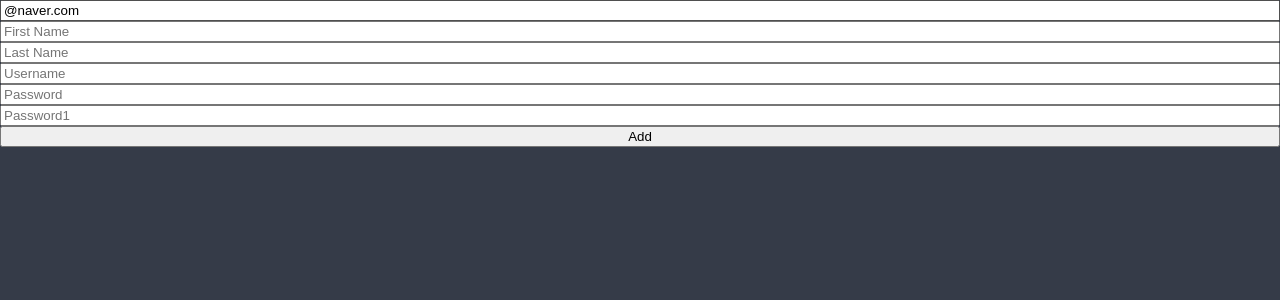
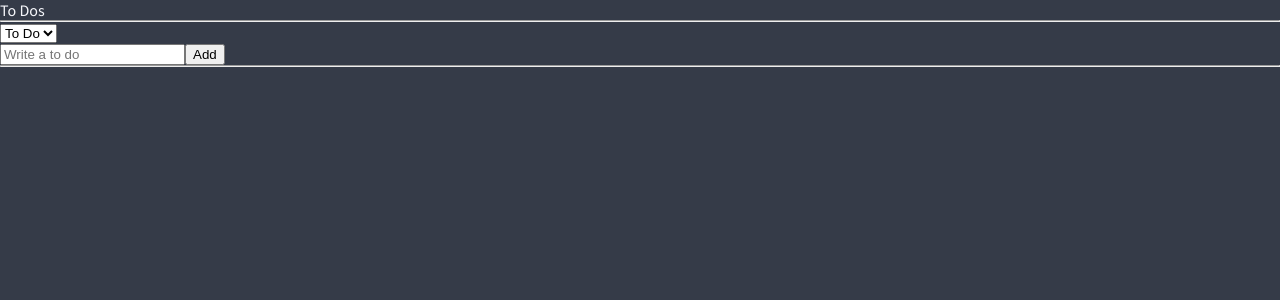
Before and after one commit to totw5701/nomad-reactJs-master, a React (Create React App) app: page / in a window 1280 px wide. Shown: the top 300 px of the page. Built offline with nearby package versions, Linux system fonts and the light colour scheme.

Commit message:
ch06. State_management

```diff
--- a/src/App.tsx
+++ b/src/App.tsx
@@ -1,5 +1,5 @@
 import { createGlobalStyle } from "styled-components";
-import ToDoList from "./ToDoList";
+import ToDoList from "./components/ToDoList";
 
 const GlobalStyle = createGlobalStyle`
 
--- a/src/ToDoList.tsx
+++ /dev/null
@@ -1,118 +0,0 @@
-import { useForm } from "react-hook-form";
-
-// function ToDoList() {
-//   const [toDo, setToDo] = useState("");
-//   const onChange = (event: React.FormEvent<HTMLInputElement>) => {
-//     const {
-//       currentTarget: { value },
-//     } = event;
-//     setToDo(value);
-//   };
-//   const onSubmit = (event: React.FormEvent<HTMLFormElement>) => {
-//     event.preventDefault();
-//     console.log(toDo);
-//   }
-
-//   return (
-//     <div>
-//       <form onSubmit={onSubmit}>
-//         <input value={toDo} onChange={onChange} placeholder="Write a to do" />
-//         <button>Add</button>
-//       </form>
-//     </div>
-//   );
-// }
-
-interface FormData {
-  [key: string]: string;
-}
-
-interface IForm {
-  email: string;
-  firstName: string;
-  lastName: string;
-  username: string;
-  password: string;
-  password1: string;
-  extraError?: string;
-}
-
-function ToDoList() {
-  const {
-    register,
-    handleSubmit,
-    formState: { errors },
-    setError,
-  } = useForm<IForm>({
-    defaultValues: {
-      email: "@naver.com",
-    },
-  });
-  const onValid = (data: IForm) => {
-    if (data.password !== data.password1) {
-      setError("password1", { message: "Password are not the same" });
-    }
-  };
-  const onInValid = () => {};
-  console.log(errors);
-  return (
-    <div>
-      <form
-        style={{ display: "flex", flexDirection: "column" }}
-        onSubmit={handleSubmit(onValid, onInValid)}
-      >
-        <input
-          {...register("email", {
-            required: "Email is required",
-            pattern: {
-              value: /^[A-Za-z0-9._%+-]+@naver.com$/,
-              message: "Only naver.com emails allowed",
-            },
-          })}
-          placeholder="Email"
-        />
-        <span>{errors?.email?.message}</span>
-        <input
-          {...register("firstName", {
-            required: "write here",
-            validate: {
-              noNico: (value) => !value.includes("nico"),
-              noNick: (value) => !value.includes("nick"),
-            },
-          })}
-          placeholder="First Name"
-        />
-        <span>{errors?.firstName?.message}</span>
-        <input
-          {...register("lastName", { required: "write here" })}
-          placeholder="Last Name"
-        />
-        <span>{errors?.lastName?.message}</span>
-        <input
-          {...register("username", { required: "write here", minLength: 10 })}
-          placeholder="Username"
-        />
-        <span>{errors?.username?.message}</span>
-        <input
-          {...register("password", { required: "write here", minLength: 5 })}
-          placeholder="Password"
-        />
-        <span>{errors?.password?.message}</span>
-        <input
-          {...register("password1", {
-            required: "Password is required",
-            minLength: {
-              value: 5,
-              message: "Your password is too short.",
-            },
-          })}
-          placeholder="Password1"
-        />
-        <span>{errors?.password1?.message}</span>
-        <button>Add</button>
-      </form>
-    </div>
-  );
-}
-
-export default ToDoList;
--- /dev/null
+++ b/src/atoms.tsx
@@ -0,0 +1,32 @@
+import { atom, selector } from "recoil";
+
+export enum Categories {
+  "TO_DO" = "TO_DO",
+  "DOING" = "DOING",
+  "DONE" = "DONE",
+}
+
+export interface IToDo {
+  text: string;
+  id: number;
+  category: Categories;
+}
+
+export const toDoState = atom<IToDo[]>({
+  key: "todo",
+  default: [],
+});
+
+export const toDoSelector = selector({
+  key: "toDoSelector",
+  get: ({ get }) => {
+    const toDos = get(toDoState);
+    const category = get(categoryState);
+    return toDos.filter((toDo) => toDo.category === category);
+  },
+});
+
+export const categoryState = atom<Categories>({
+  key: "category",
+  default: Categories.TO_DO,
+});
--- /dev/null
+++ b/src/components/CreateToDo.tsx
@@ -0,0 +1,34 @@
+import { useForm } from "react-hook-form";
+import { useSetRecoilState } from 'recoil';
+import { categoryState, toDoState } from "../atoms";
+import { useRecoilValue } from 'recoil';
+
+interface IForm {
+  toDo: string;
+}
+
+function CreateToDo() {
+  const setToDos = useSetRecoilState(toDoState);
+  const category = useRecoilValue(categoryState);
+  const { register, handleSubmit, setValue } = useForm<IForm>();
+  const handleValid = ({ toDo }: IForm) => {
+    setToDos((oldList) => [
+      { text: toDo, id: Date.now(), category: category },
+      ...oldList,
+    ]);
+    setValue("toDo", "");
+  };
+  return (
+    <form onSubmit={handleSubmit(handleValid)}>
+      <input
+        {...register("toDo", {
+          required: "Please write a To Do",
+        })}
+        placeholder="Write a to do"
+      />
+      <button>Add</button>
+    </form>
+  );
+}
+
+export default CreateToDo;
--- /dev/null
+++ b/src/components/ToDo.tsx
@@ -0,0 +1,42 @@
+import { Categories, IToDo, toDoState } from "./../atoms";
+import { useSetRecoilState } from "recoil";
+
+function ToDo({ text, category, id }: IToDo) {
+  const setToDos = useSetRecoilState(toDoState);
+  const onClick = (event: React.MouseEvent<HTMLButtonElement>) => {
+    const {
+      currentTarget: { name },
+    } = event;
+    setToDos((oldToDos) => {
+      const targetIndex = oldToDos.findIndex((toDo) => toDo.id === id);
+      const newToDo = { text: text, id: id, category: name as any };
+      return [
+        ...oldToDos.slice(0, targetIndex),
+        newToDo,
+        ...oldToDos.slice(targetIndex + 1),
+      ];
+    });
+  };
+  return (
+    <li>
+      <span>{text}</span>
+      {category !== Categories.DOING && (
+        <button name={Categories.DOING} onClick={onClick}>
+          DOING
+        </button>
+      )}
+      {category !== Categories.TO_DO && (
+        <button name={Categories.TO_DO} onClick={onClick}>
+          TO_DO
+        </button>
+      )}
+      {category !== Categories.DONE && (
+        <button name={Categories.DONE} onClick={onClick}>
+          DONE
+        </button>
+      )}
+    </li>
+  );
+}
+
+export default ToDo;
--- /dev/null
+++ b/src/components/ToDoList.tsx
@@ -0,0 +1,33 @@
+import CreateToDo from "./CreateToDo";
+import { useRecoilState, useRecoilValue } from "recoil";
+import { Categories, categoryState, toDoState } from "../atoms";
+import ToDo from "./ToDo";
+import { toDoSelector } from "./../atoms";
+
+function ToDoList() {
+  const toDos = useRecoilValue(toDoSelector);
+  const [category, setCategory] = useRecoilState(categoryState);
+  const onInput = (event: React.FormEvent<HTMLSelectElement>) => {
+    setCategory(event.currentTarget.value as any);
+  };
+  return (
+    <div>
+      <h1>To Dos</h1>
+      <hr />
+      <form>
+        <select value={category} onInput={onInput}>
+          <option value={Categories.TO_DO}>To Do</option>
+          <option value={Categories.DOING}>Doing</option>
+          <option value={Categories.DONE}>Done</option>
+        </select>
+      </form>
+      <CreateToDo />
+      <hr />
+      {toDos?.map((toDo) => (
+        <ToDo key={toDo.id} {...toDo} />
+      ))}
+    </div>
+  );
+}
+
+export default ToDoList;
```
